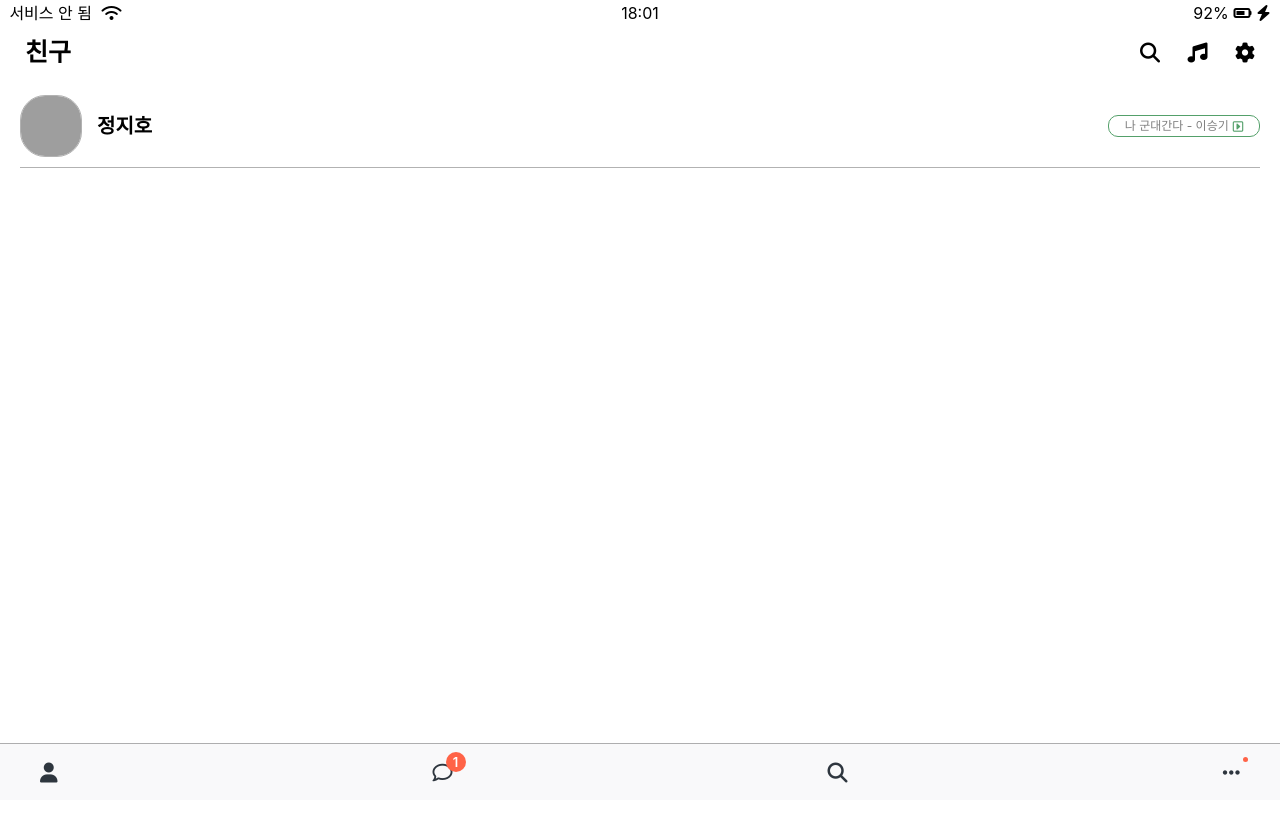
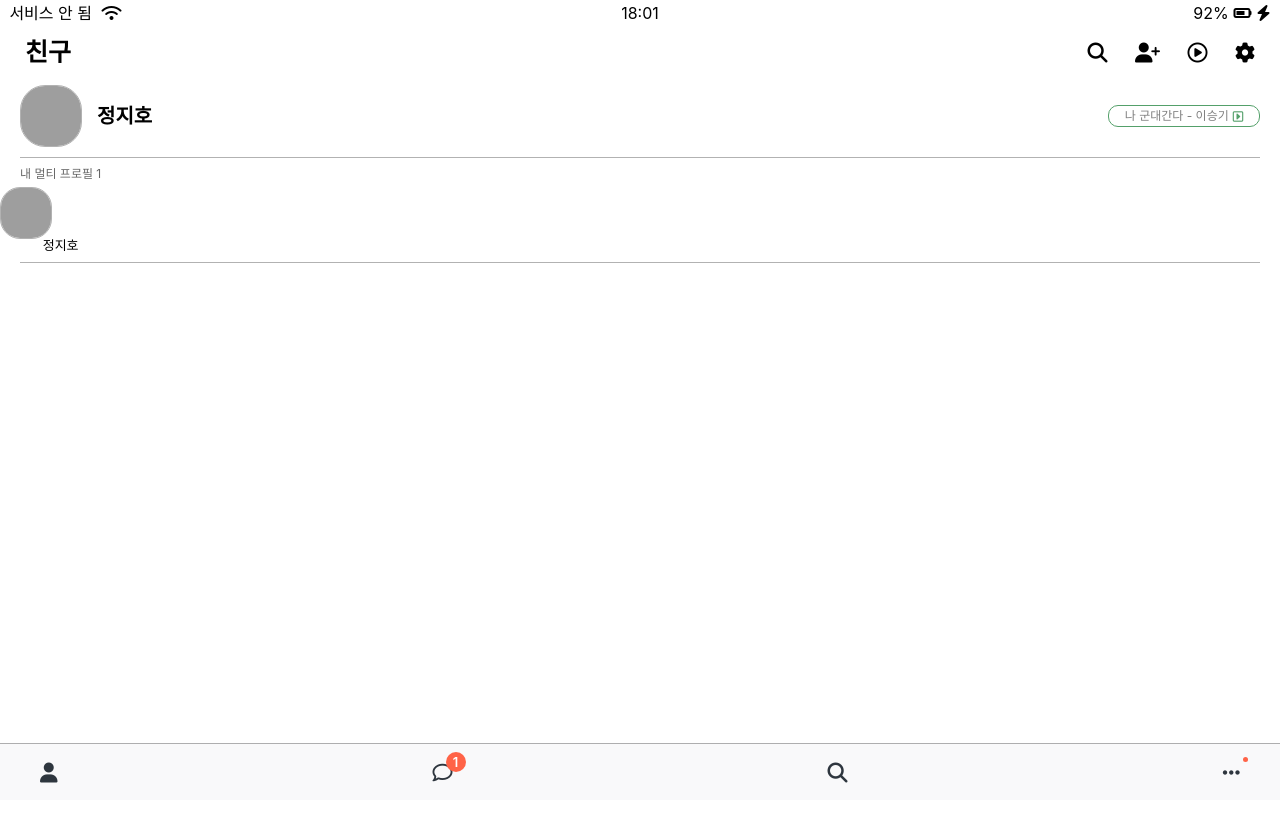
Before and after one commit to JayJeong1741/Kakao_clone_2021, a plain HTML site: page friends.html in a window 1280 px wide. Shown: the top 822 px of the page. Drawn offline with nearby package versions, Linux system fonts and the light colour scheme; grey boxes are pictures that could not be loaded.

Commit message:
set-multu_profile

```diff
--- a/CSS/components/screen-header.css
+++ b/CSS/components/screen-header.css
@@ -3,7 +3,7 @@
   display: flex;
   align-items: center;
   justify-content: space-between;
-  margin-bottom: -20px;
+  margin-bottom: -30px;
 }
 .screen-header__title {
   font-size: 25px;
--- a/CSS/components/user-component.css
+++ b/CSS/components/user-component.css
@@ -16,6 +16,11 @@
   border: 0.1px solid rgba(0, 0, 0, 0.3);
   border-radius: 25px;
   margin-right: 15px;
+}
+.user-component__img__s{
+  width: 50px;
+  height: 50px;
+  border-radius: 20px;
 }
 .user-component__name {
   font-weight: 700;
@@ -44,3 +49,19 @@
   margin-left: 2px;
   color: #54a06a;
 }
+.user-component__column__menu-title{
+  font-size: 12px;
+  color: rgba(0, 0, 0, 0.6);
+}
+.user-component__hrztal{
+  display: flex;
+  flex-direction: column;
+}
+.user-component__hrztal img{
+  margin-top: 7px;
+  margin-left: -20px;
+}
+.user-component__column__subtitle{
+  text-align: center;
+  font-size: 13px;
+}
--- /dev/null
+++ b/CSS/screens/main-chat__additional.css
@@ -0,0 +1,4 @@
+.multi-profile{
+    padding: 7px 0px;
+    margin: 0px 20px;
+}
--- a/CSS/styles.css
+++ b/CSS/styles.css
@@ -10,6 +10,7 @@
 @import "components/user-component.css";
 /*Screens*/
 @import "screens/login-form.css";
+@import "screens/main-chat__additional.css";
 
 body {
   font-family: -apple-system, BlinkMacSystemFont, "Segoe UI", Roboto, Oxygen,
--- a/friends.html
+++ b/friends.html
@@ -29,11 +29,12 @@
         <h1 class="screen-header__title">친구</h1>
         <div class="screen-header__icons">
             <span><i class="fas fa-search fa-lg"></i></span>
-            <span><i class="fas fa-music fa-lg"></i></span>
+            <span><i class="fas fa-user-plus fa-lg"></i></span>
+            <span><i class="far fa-play-circle fa-lg"></i></span>
             <span><i class="fas fa-cog fa-lg"></i></span>
         </div>
     </header>
-
+    <main class="friends-screen">
         <div class="user-component">
             <div class="user-component__column">
                 <img class="user-component__img" src="img/My_profile.jpg" alt="">
@@ -49,6 +50,18 @@
                 </div>
             </div>
         </div>
+        <div class="user-component">
+            <div class="user-component__hrztal">
+                <span class="user-component__column__menu-title">내 멀티 프로필 1</span>
+                <img class="user-component__img user-component__img__s" src="img/My_profile.jpg" alt="">
+                <span class="user-component__column__subtitle">정지호</span>
+            </div>
+            <div class="user-component__hrztal">
+
+            </div>
+        </div>
+    </main>
+
 
     <!--<div class="friend">
         <div><i class="fas fa-info-circle"></i></i></div>
```
Lines whose indentation alone changed are shown as unchanged.
